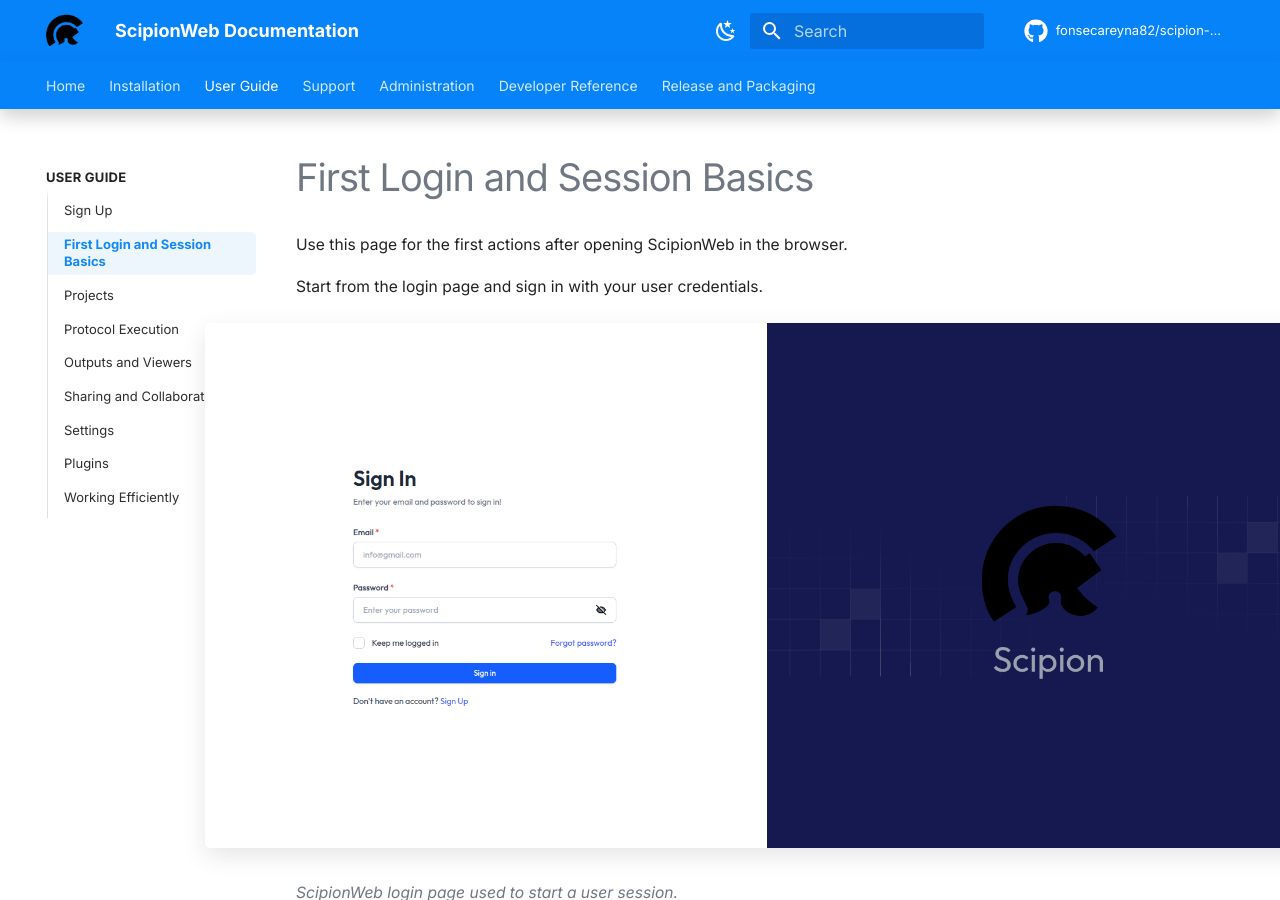
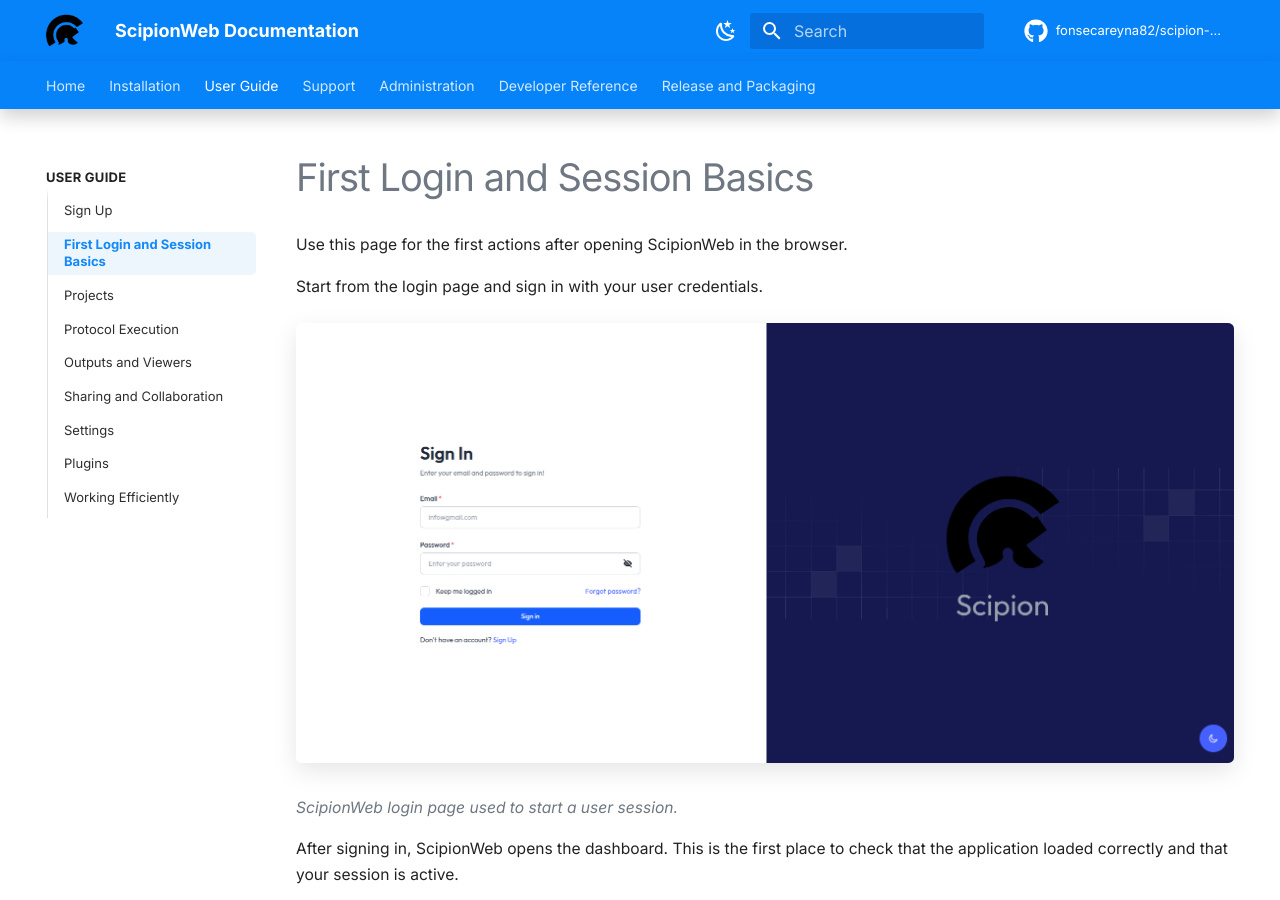
Before and after one commit to fonsecareyna82/scipion-docs, an MkDocs documentation site: the page built from docs/user-guide/first-login.md, in a window 1280 px wide and 900 px high. Built offline with MkDocs 1.6.1 and Material for MkDocs 9.7.7, drawn with Linux system fonts in a browser that asks for light colours; comment, search, counter and statistics services are not loaded; the version menu is left out.

Commit message:
Constrain first-login screenshot widths

```diff
--- a/docs/user-guide/first-login.md
+++ b/docs/user-guide/first-login.md
@@ -9,19 +9,19 @@
 
 Start from the login page and sign in with your user credentials.
 
-<img src="../../assets/images/screenshots/user-guide/login-page.png" alt="Login page" style="display:block;width:min(1120px,calc(100vw - 2rem));max-width:none;height:auto;margin:1.2rem 0 1.6rem 50%;transform:translateX(-50%);" />
+<img src="../../assets/images/screenshots/user-guide/login-page.png" alt="Login page" style="display:block;width:100%;max-width:980px;height:auto;margin:1.2rem auto 1.6rem;" />
 
 *ScipionWeb login page used to start a user session.*
 
 After signing in, ScipionWeb opens the dashboard. This is the first place to check that the application loaded correctly and that your session is active.
 
-<img src="../../assets/images/screenshots/user-guide/dashboard-page.png" alt="Dashboard page after login" style="display:block;width:min(1120px,calc(100vw - 2rem));max-width:none;height:auto;margin:1.2rem 0 1.6rem 50%;transform:translateX(-50%);" />
+<img src="../../assets/images/screenshots/user-guide/dashboard-page.png" alt="Dashboard page after login" style="display:block;width:100%;max-width:980px;height:auto;margin:1.2rem auto 1.6rem;" />
 
 *Dashboard page shown after a successful login.*
 
 From the dashboard, open the Projects area to confirm that protected API requests and project data load correctly.
 
-<img src="../../assets/images/screenshots/user-guide/projects-page.png" alt="Projects page after login" style="display:block;width:min(1120px,calc(100vw - 2rem));max-width:none;height:auto;margin:1.2rem 0 1.6rem 50%;transform:translateX(-50%);" />
+<img src="../../assets/images/screenshots/user-guide/projects-page.png" alt="Projects page after login" style="display:block;width:100%;max-width:980px;height:auto;margin:1.2rem auto 1.6rem;" />
 
 *The Projects page is a useful follow-up check because it confirms that session state and protected API requests are working.*
 
```
